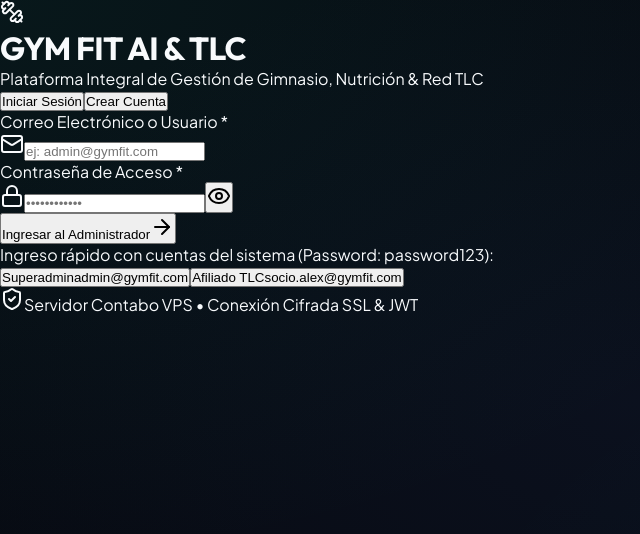
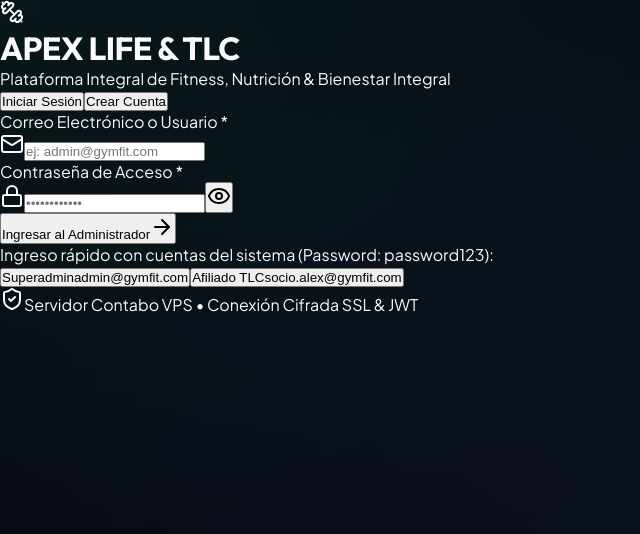
Before and after one commit to luepitar9015-maker/apex-life-gym, a React (Vite) app in the folder web/: page / in a window 1280 px wide. Shown: the top 534 px of the page, without its empty margins (0-640 px from the left). Built offline with nearby package versions, Linux system fonts and the light colour scheme; no server answers.

Commit message:
feat: update brand name to APEX LIFE across web, backend and vercel

```diff
--- a/web/src/App.tsx
+++ b/web/src/App.tsx
@@ -192,7 +192,7 @@ export const App: React.FC = () => {
       case 'profit_share':
         return { title: 'My Profit Share (Nexo)', subtitle: 'COPY-X Network & Historial de Comisiones con Tabla de Colores Personalizada' };
       default:
-        return { title: 'Gym Fit AI & TLC Multi-System', subtitle: 'Plataforma Integral' };
+        return { title: 'APEX LIFE & TLC Multi-System', subtitle: 'Plataforma Integral' };
     }
   };
 
--- a/web/src/components/Sidebar.tsx
+++ b/web/src/components/Sidebar.tsx
@@ -121,9 +121,9 @@ export const Sidebar: React.FC<SidebarProps> = ({
           color: '#ffffff',
         }}>
           {activeSystem === 'gym' ? (
-            <>GY<span style={{ color: currentTheme.primary }}>M</span> FIT</>
+            <>APEX <span style={{ color: currentTheme.primary }}>LIFE</span></>
           ) : (
-            <>TL<span style={{ color: currentTheme.primary }}>C</span> HUB</>
+            <>APEX <span style={{ color: currentTheme.primary }}>LIFE</span> <span style={{ fontSize: '0.75rem', color: currentTheme.primary }}>TLC</span></>
           )}
         </div>
         {!isCollapsed && (
--- a/web/src/views/LoginView.tsx
+++ b/web/src/views/LoginView.tsx
@@ -133,10 +133,10 @@ export const LoginView: React.FC<LoginViewProps> = ({ onLoginSuccess }) => {
             </div>
           </div>
           <h1 className="text-2xl md:text-3xl font-extrabold text-white tracking-tight">
-            GYM FIT AI <span className="text-teal-400">&amp; TLC</span>
+            APEX LIFE <span className="text-teal-400">&amp; TLC</span>
           </h1>
           <p className="text-xs text-gray-400">
-            Plataforma Integral de Gestión de Gimnasio, Nutrición &amp; Red TLC
+            Plataforma Integral de Fitness, Nutrición &amp; Bienestar Integral
           </p>
         </div>
 
```
Also changed, not shown: web/index.html (+1 -1 lines), 2 other files (tests, documents, lock files or other folders).
